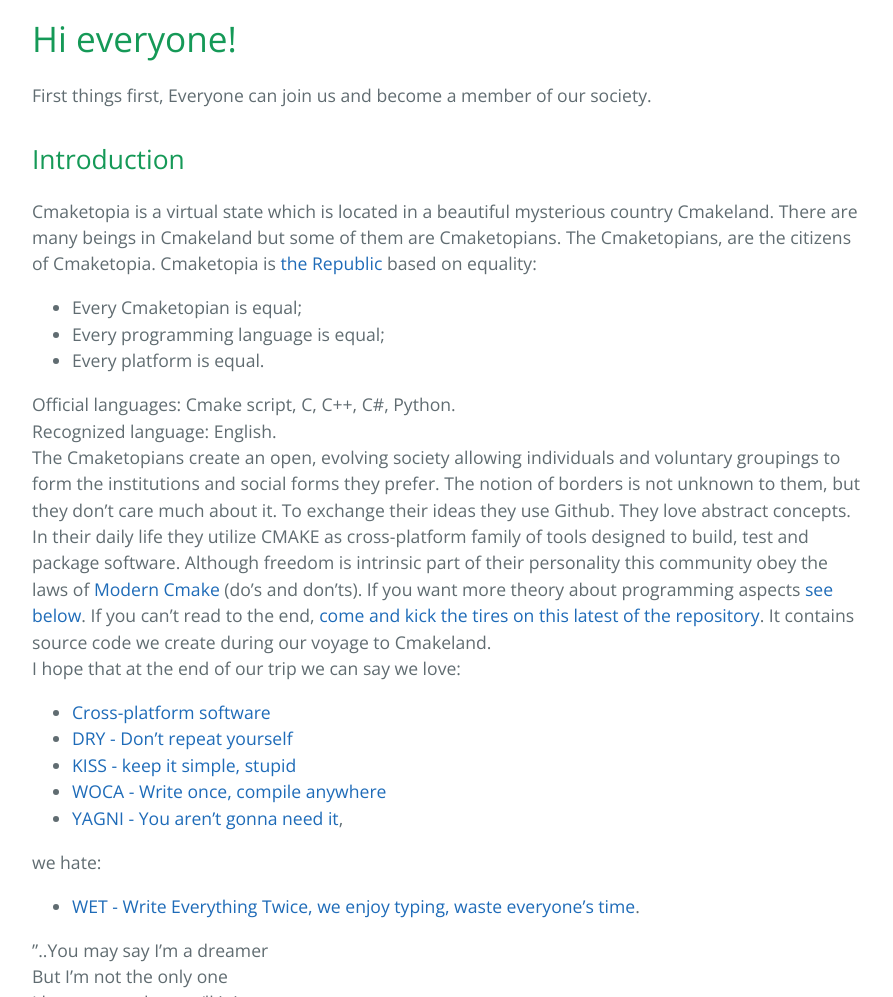
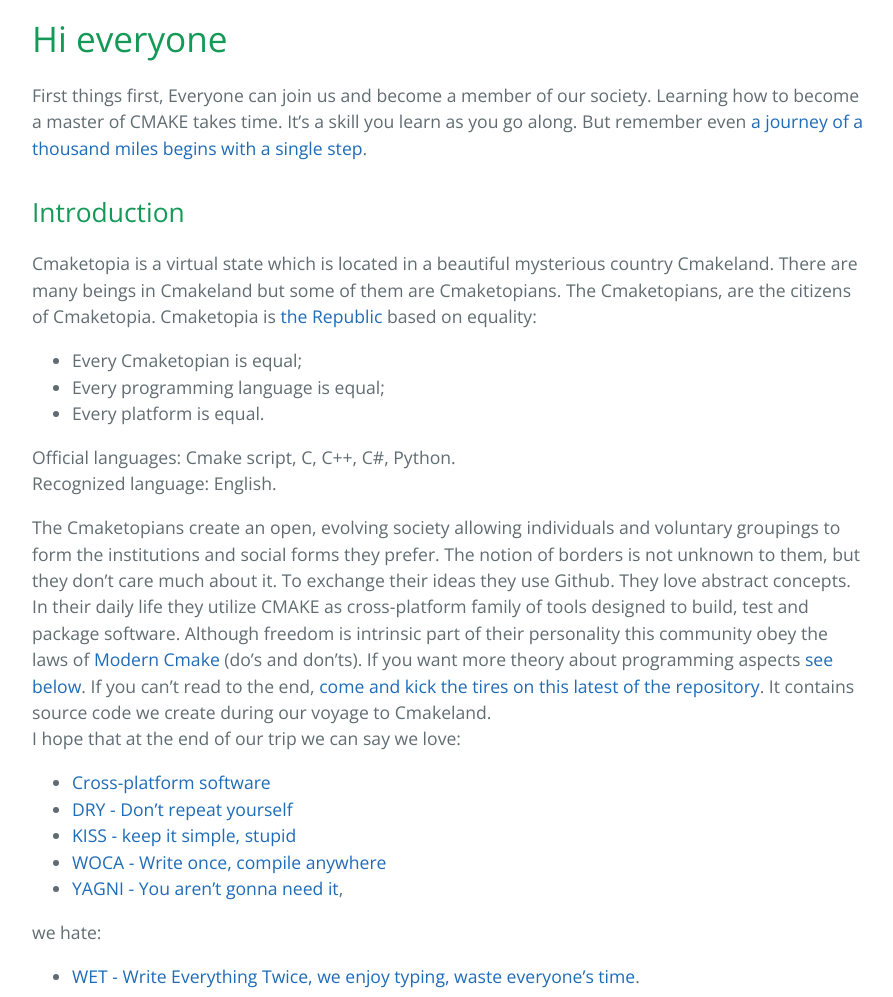
Before and after one commit to UncleCShark/Cmaketopia, a Jekyll site: the page built from index.md, in a window 1280 px wide and 1400 px high. Shown: the part 403-1400 px from the top of the window, without its empty margins (192-1085 px from the left). Built offline with Jekyll 4.4.1, drawn with Linux system fonts in a browser that asks for light colours; some of the changed text lies outside the part shown.

Commit message:
Lesson 1

```diff
--- a/_config.yml
+++ b/_config.yml
@@ -17,7 +17,8 @@
   rightimage: https://s3.amazonaws.com/github/ribbons/forkme_right_gray_6d6d6d.png
 
 # Plugins
-#plugins:
+plugins:
+  - jekyll-relative-links
 #  - jekyll-paginate
 
 # Google Analytics
--- a/index.md
+++ b/index.md
@@ -3,43 +3,78 @@
 title: Uncle CShark, Tremendous Imaginer
 ---
 
-# Hi everyone!
+# Hi everyone
+
 First things first,
-Everyone can join us and become a member of our society.
+Everyone can join us and become a member of our society. Learning how to become a master of CMAKE takes time. It's a skill you learn as you go along. But remember even [a journey of a thousand miles begins with a single step](https://en.wiktionary.org/wiki/a_journey_of_a_thousand_miles_begins_with_a_single_step).
+
 ## Introduction
-Cmaketopia is a virtual state which is located in a beautiful mysterious country Cmakeland. There are many beings in Cmakeland but some of them are Cmaketopians. The Cmaketopians, are the citizens of Cmaketopia. Cmaketopia is [the Republic](https://en.wikipedia.org/wiki/Republic) based on equality:<br>
+
+Cmaketopia is a virtual state which is located in a beautiful mysterious country Cmakeland. There are many beings in Cmakeland but some of them are Cmaketopians. The Cmaketopians, are the citizens of Cmaketopia. Cmaketopia is [the Republic](https://en.wikipedia.org/wiki/Republic) based on equality:
+
 - Every Cmaketopian is equal;
 - Every programming language is equal;
-- Every platform is equal.<br>
+- Every platform is equal.
 
-Official languages: Cmake script, C, C++, C#, Python.<br>Recognized language: English.<br>
+Official languages: Cmake script, C, C++, C#, Python.
+Recognized language: English.
+
 The Cmaketopians create an open, evolving society allowing individuals and voluntary groupings to form the institutions and social forms they prefer. The notion of borders is not unknown to them, but they don't care much about it. To exchange their ideas they use Github. They love abstract concepts. In their daily life they utilize CMAKE as cross-platform family of tools designed to build, test and package software.
-Although freedom is intrinsic part of their personality this community obey the laws of [Modern Cmake](https://gist.github.com/mbinna/c61dbb39bca0e4fb7d1f73b0d66a4fd1) (do's and don'ts). If you want more theory about programming aspects [see below](#additional-reading-resources). If you can't read to the end, [come and kick the tires on this latest of the repository]({{ site.author.repository }}). It contains source code we create during our voyage to Cmakeland.<br>I hope that at the end of our trip we can say we love:<br>
+Although freedom is intrinsic part of their personality this community obey the laws of [Modern Cmake](https://gist.github.com/mbinna/c61dbb39bca0e4fb7d1f73b0d66a4fd1) (do's and don'ts). If you want more theory about programming aspects [see below](#additional-reading-resources). If you can't read to the end, [come and kick the tires on this latest of the repository]({{ site.author.repository }}). It contains source code we create during our voyage to Cmakeland.
+I hope that at the end of our trip we can say we love:
+
 - [Cross-platform software](https://en.wikipedia.org/wiki/Cross-platform_software)
 - [DRY - Don't repeat yourself](https://en.wikipedia.org/wiki/Don%27t_repeat_yourself)
 - [KISS - keep it simple, stupid](https://en.wikipedia.org/wiki/KISS_principle)
 - [WOCA - Write once, compile anywhere](https://en.wikipedia.org/wiki/Write_once,_compile_anywhere)
-- [YAGNI - You aren't gonna need it](https://en.wikipedia.org/wiki/You_aren%27t_gonna_need_it),<br>
+- [YAGNI - You aren't gonna need it](https://en.wikipedia.org/wiki/You_aren%27t_gonna_need_it),
 
-we hate:<br>
-- [WET - Write Everything Twice, we enjoy typing, waste everyone's time](https://en.wikipedia.org/wiki/Don%27t_repeat_yourself).<br>
+we hate:
 
-"..You may say I'm a dreamer<br>
-But I'm not the only one<br>
-I hope some day you'll join us<br>
-And the world will be as one..."<br><br>
-No worries mate - suck it and see how the simple and powerfull tool CMAKE is.<br>
+- [WET - Write Everything Twice, we enjoy typing, waste everyone's time](https://en.wikipedia.org/wiki/Don%27t_repeat_yourself).
+
+"..You may say I'm a dreamer
+
+But I'm not the only one
+
+I hope some day you'll join us
+
+And the world will be as one..."
+
+No worries mate - suck it and see how the simple and powerfull tool CMAKE is.
+
 ## Our diary
-I invite you on a trip [down the bumpy road to Cmakeland](https://unclecshark.github.io/blog/).<br>[Seeya, speak to you soon. Please do visit my blog and leave a few words on it](https://unclecshark.github.io/).<br>C
+
+I invite you on a trip we are going uphill, working our way up though another level of corners.
+Levels:
+
+1. Prepare Your Development Environment [On the bumpy road to Cmakeland](Docs/DevelopmentEnvironment.md);
+
+.
+
+[Seeya, speak to you soon. Please do visit my blog and leave a few words on it](https://unclecshark.github.io/).
+
+C
+
 ## Additional reading resources
+
 ### Cmake
-[The documentation of CMake](https://cmake.org/cmake/help/latest/)<br>
-[The Hitchhiker’s Guide to the CMake](https://cgold.readthedocs.io/en/latest/)<br>
-[CMake driven cross-platform package manager for C/C++. Linux, Windows, macOS, iOS, Android, Raspberry Pi, etc](https://docs.hunter.sh/en/latest/)<br>
+
+[The documentation of CMake](https://cmake.org/cmake/help/latest/)
+
+[The Hitchhiker’s Guide to the CMake](https://cgold.readthedocs.io/en/latest/)
+
+[CMake driven cross-platform package manager for C/C++. Linux, Windows, macOS, iOS, Android, Raspberry Pi, etc](https://docs.hunter.sh/en/latest/)
+
 ### C++
-[C++ Core Guidelines ](https://github.com/isocpp/CppCoreGuidelines)<br>
-[Thinking in C++, 2nd ed. Volume 1](http://web.mit.edu/merolish/ticpp/Frames.html)<br>
+
+[C++ Core Guidelines](https://github.com/isocpp/CppCoreGuidelines)
+
+[Thinking in C++, 2nd ed. Volume 1](http://web.mit.edu/merolish/ticpp/Frames.html)
+
 [Thinking In C++ Volume 2: Practical Programming](http://web.mit.edu/merolish/ticpp/TicV2.html)
+
 ### Dependency injection
-[Wiki](https://en.wikipedia.org/wiki/Dependency_injection)<br>
+
+[Wiki](https://en.wikipedia.org/wiki/Dependency_injection)
 [Living In Interesting Times](http://blog.ploeh.dk/2009/01/28/LivingInInterestingTimes/)
```
Also changed, not shown: Docs/DevelopmentEnvironment.md (added, +19 -0 lines).
